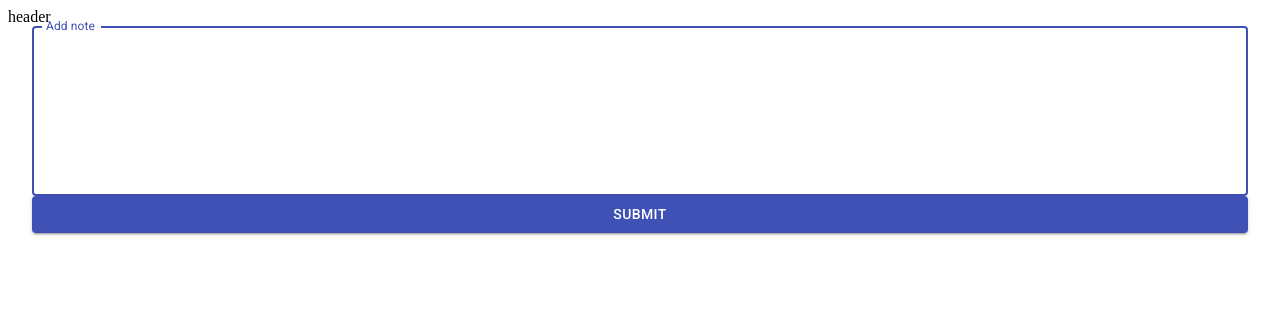
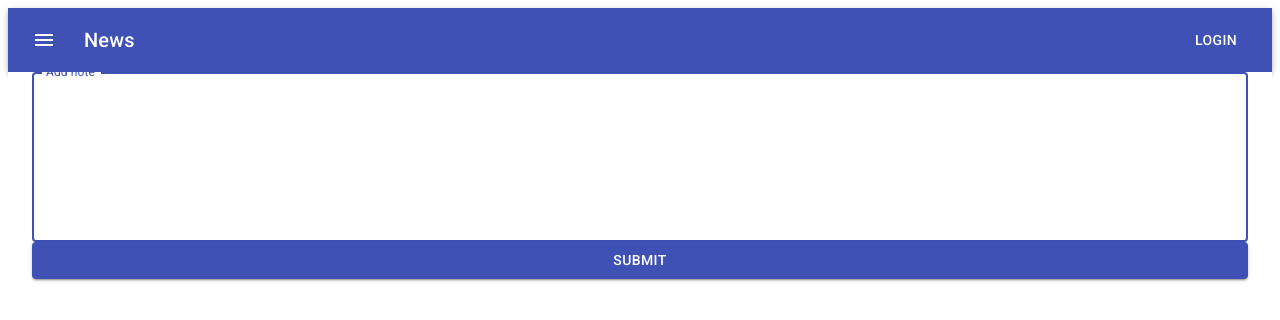
Before and after one commit to harmamiika/notes, a React (Create React App) app: page / in a window 1280 px wide. Shown: the top 320 px of the page. Built offline with nearby package versions, Linux system fonts and the light colour scheme.

Commit message:
added styled header component skeleton

```diff
--- a/src/components/Header.js
+++ b/src/components/Header.js
@@ -1,10 +1,41 @@
 import React from 'react'
 
+import { makeStyles } from '@material-ui/core/styles';
+import AppBar from '@material-ui/core/AppBar';
+import Toolbar from '@material-ui/core/Toolbar';
+import Typography from '@material-ui/core/Typography';
+import Button from '@material-ui/core/Button';
+import IconButton from '@material-ui/core/IconButton';
+import MenuIcon from '@material-ui/icons/Menu';
+
+const useStyles = makeStyles((theme) => ({
+    root: {
+        flexGrow: 1,
+    },
+    menuButton: {
+        marginRight: theme.spacing(2),
+    },
+    title: {
+        flexGrow: 1,
+    },
+}));
+
+
 const Header = () => {
+    const classes = useStyles();
+
     return (
-        <div>
-            header
-        </div>
+        <AppBar position="static">
+            <Toolbar>
+                <IconButton edge="start" className={classes.menuButton} color="inherit" aria-label="menu">
+                    <MenuIcon />
+                </IconButton>
+                <Typography variant="h6" className={classes.title}>
+                    News
+                </Typography>
+                <Button color="inherit">Login</Button>
+            </Toolbar>
+        </AppBar>
     )
 }
 
```
